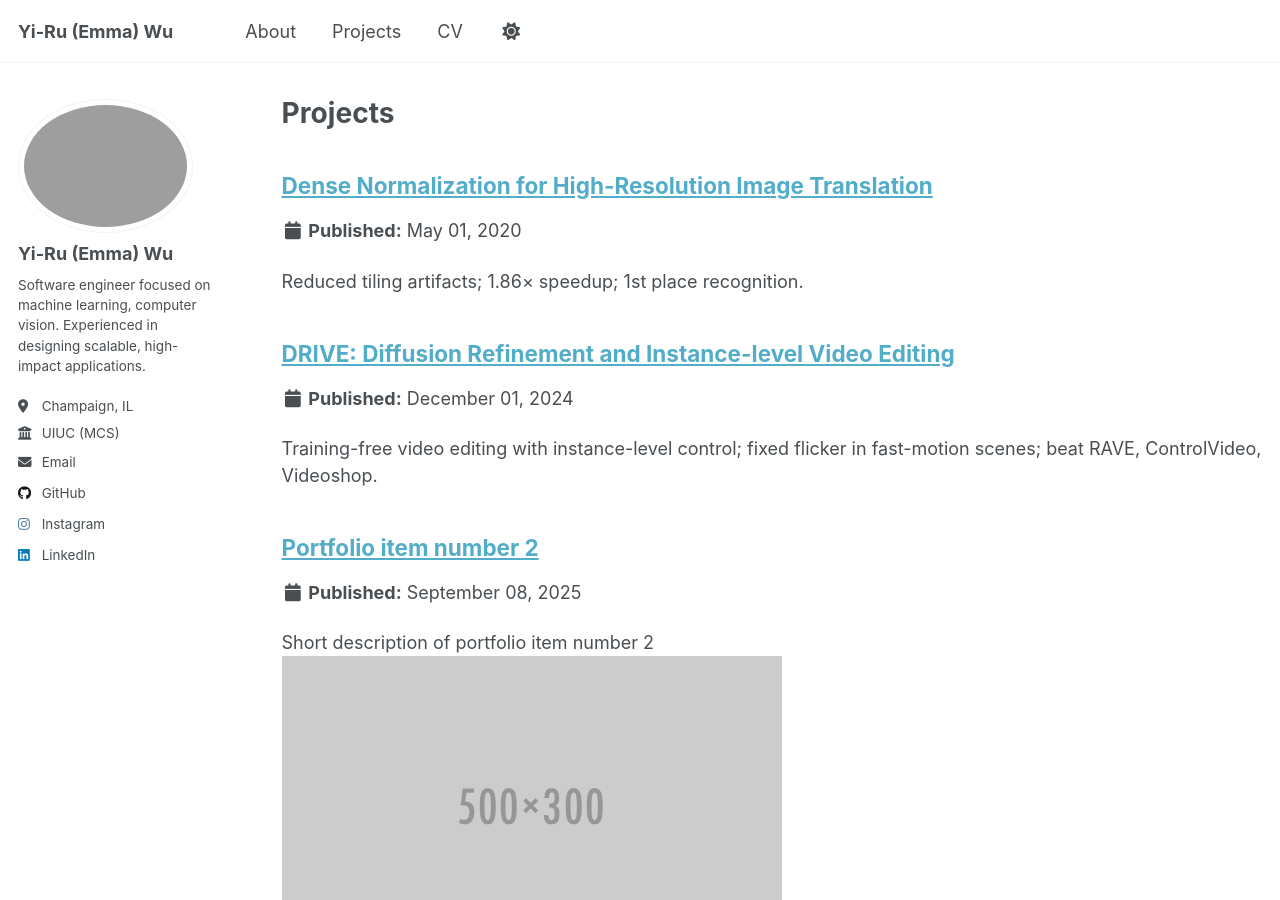
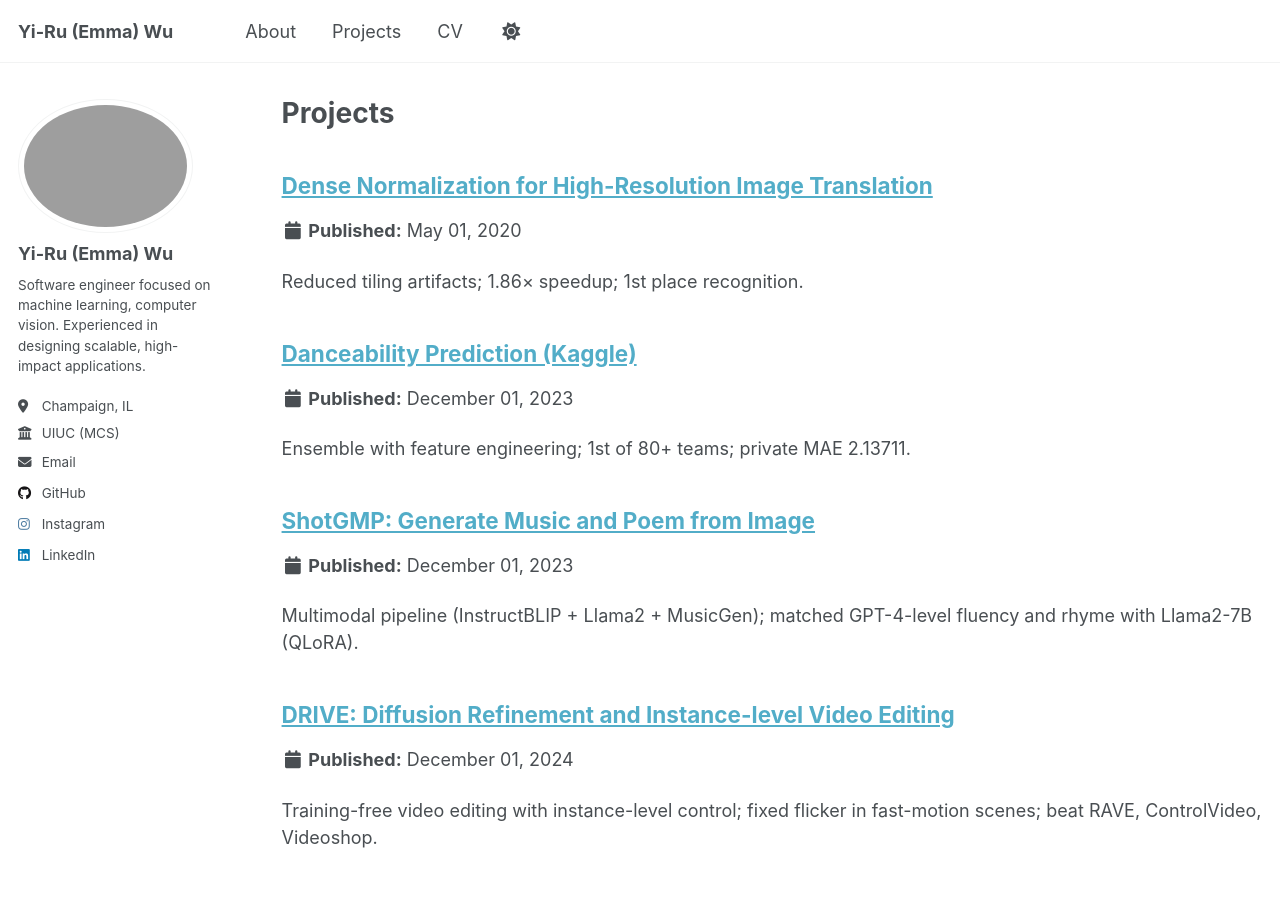
Before and after one commit to Emma0413/Emma0413.github.io, a Jekyll site: the page built from _pages/projects.html, in a window 1280 px wide and 900 px high. Built offline with Jekyll 4.4.1, drawn with Linux system fonts in a browser that asks for light colours; a script that is not in the unit is left out.

Commit message:
Added project description

```diff
--- /dev/null
+++ b/_portfolio/Dancebility.md
@@ -0,0 +1,18 @@
+---
+title: "Danceability Prediction (Kaggle)"
+excerpt: "Ensemble with feature engineering; 1st of 80+ teams; private MAE 2.13711."
+collection: portfolio
+layout: single
+date: 2023-12-01
+header:
+  image: /images/projects/dance-banner.jpg
+  overlay_filter: 0.2
+links:
+  - label: "Competition Page"
+    url: "https://www.kaggle.com/"
+---
+
+- Engineered features and built an ensemble of six ML models (Random Forest, CatBoost, LightGBM, etc.).
+- Achieved **1st place** among **80+ teams**; private **MAE 2.13711**.
+
+**Skills:** Python, scikit-learn, CatBoost, LightGBM, Random Forest
--- /dev/null
+++ b/_portfolio/Shot_GMP.md
@@ -0,0 +1,18 @@
+---
+title: "ShotGMP: Generate Music and Poem from Image"
+excerpt: "Multimodal pipeline (InstructBLIP + Llama2 + MusicGen); matched GPT-4-level fluency and rhyme with Llama2-7B (QLoRA)."
+collection: portfolio
+layout: single
+date: 2023-12-01
+header:
+  image: /images/projects/shotgmp-banner.jpg
+  overlay_filter: 0.2
+links:
+  - label: "Report"
+    url: "https://drive.google.com/file/d/1UKSad-REvJAqgAHB03PIzoh1eyHpk0s4/view"
+---
+
+- Built a multimodal pipeline combining **InstructBLIP, Llama2 (QLoRA), and MusicGen**.
+- Matched **GPT-4-level fluency and rhyme** using **Llama2-7B** fine-tuned via QLoRA.
+
+**Skills:** Python, InstructBLIP, Llama2, MusicGen, QLoRA, Multimodal AI
```
Also changed, not shown: _pages/about.md (+4 -5 lines), 1 other file.
